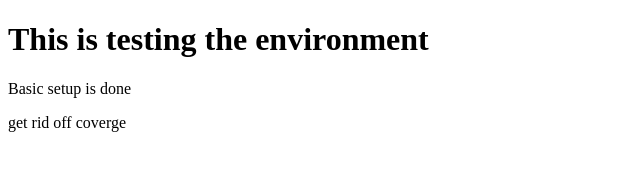
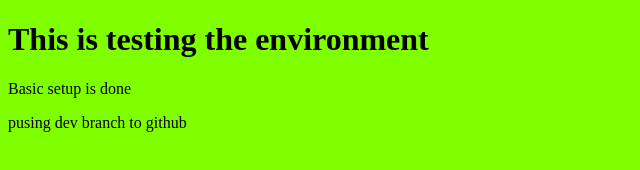
Before and after one commit to sagor9116/caped, a Gatsby site: page / in a window 1280 px wide. Shown: the whole page, without its empty margins (0-640 px from the left). Built offline with nearby package versions, Linux system fonts and the light colour scheme; Gatsby itself is replaced by a stand-in of ours.

Commit message:
added styles folder and gatsby-browser.js file

```diff
--- a/gatsby-browser.js
+++ b/gatsby-browser.js
@@ -1,3 +1,2 @@
-import * as React from "react"
 import "./src/styles/global.css"
 import "./src/styles/variables.css"
--- a/src/pages/index.js
+++ b/src/pages/index.js
@@ -7,7 +7,7 @@ const IndexPage = () => {
       <title>Home Page</title>
       <h1>This is testing the environment</h1>
       <p>Basic setup is done</p>
-      <p>get rid off coverge</p>
+      <p>pusing dev branch to github</p>
     </main>
   )
 }
--- a/src/styles/global.css
+++ b/src/styles/global.css
@@ -5,3 +5,7 @@
   border-style: solid;
   box-sizing: border-box;
 }
+
+body {
+  background-color: chartreuse;
+}
```
